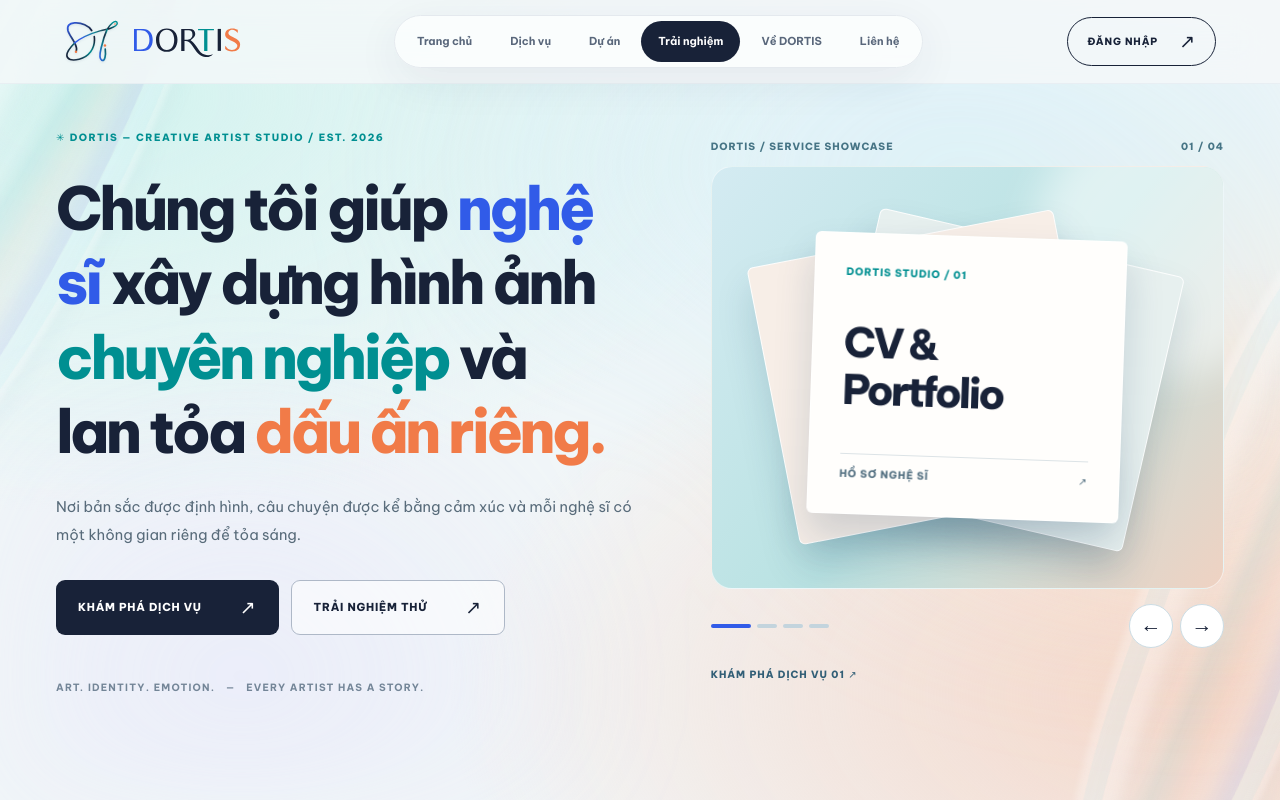
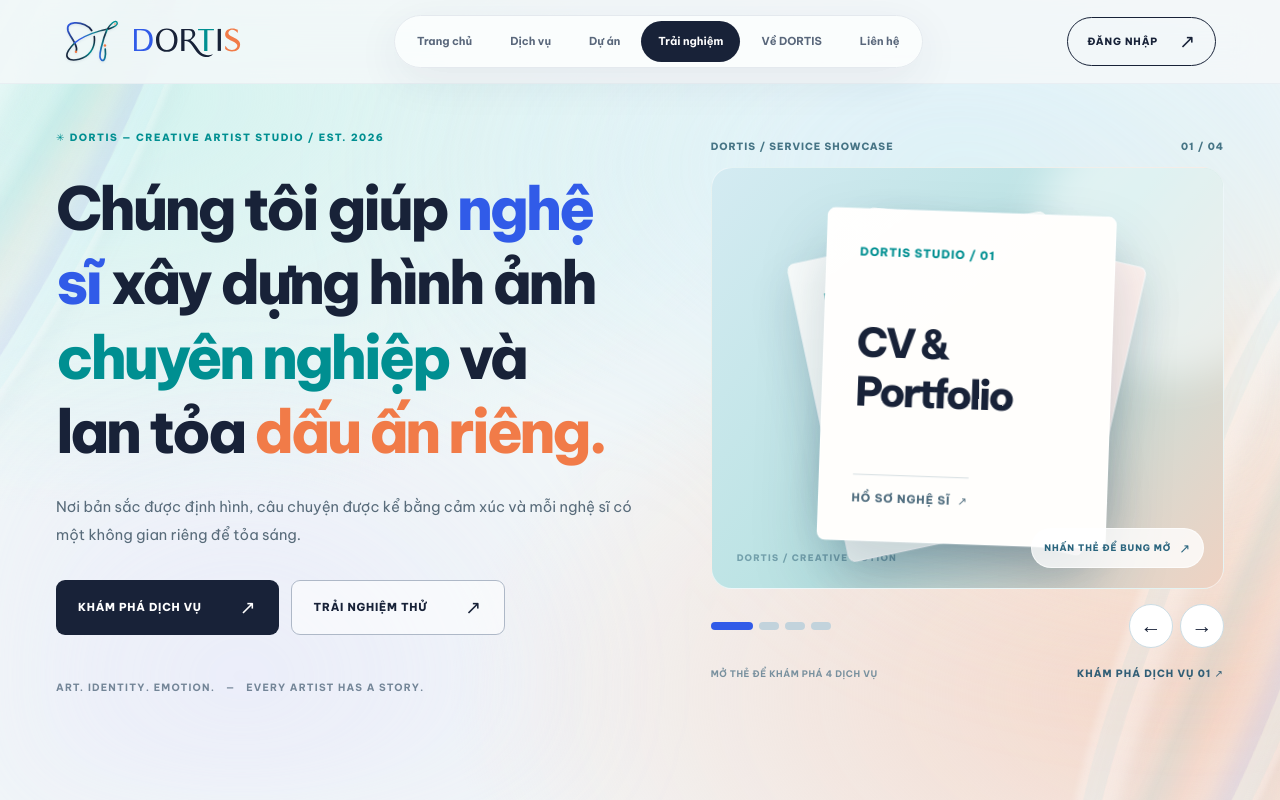
Before and after one commit to LequanganhCT2/Dortis, a React (Vite) app: page / in a window 1280 px wide. Shown: the top 800 px of the page. Built offline with nearby package versions, Linux system fonts and the light colour scheme; no server answers; the database is empty.

Commit message:
feat(hero): expand interactive desktop card fan with swipe and smooth CSS motion

```diff
--- a/src/CaxExperience.jsx
+++ b/src/CaxExperience.jsx
@@ -32,29 +32,116 @@ function useTouchSwipe(left,right){
   }
 }
 export function CaxHeroDeck({images={}}){
-  const [index,setIndex]=useState(0),reduce=useReducedMotion()
-  const shift=step=>setIndex(i=>(i+step+4)%4),s=showcases[index]
-  const touch=useTouchSwipe(()=>shift(1),()=>shift(-1))
-  return <div className={'cax-hero-deck tone-'+index} aria-label="Giới thiệu bốn nhóm dịch vụ Dortis">
-    <div className="cax-deck-top"><span>DORTIS / SERVICE SHOWCASE</span><span aria-live="polite">{String(index+1).padStart(2,'0')} / 04</span></div>
-    <div className="cax-deck-stage" tabIndex={0} {...touch}
-      onKeyDown={e=>{if(e.key==='ArrowRight'){e.preventDefault();shift(1)}if(e.key==='ArrowLeft'){e.preventDefault();shift(-1)}}}
-      aria-roledescription="carousel" aria-label={'Dịch vụ: '+s.label}>
-      <span className="cax-deck-glow"/>
-      <span className="cax-deck-sheet cax-sheet-back" aria-hidden="true"/>
-      <span className="cax-deck-sheet cax-sheet-middle" aria-hidden="true"/>
-      <span key={index} className={'cax-deck-sheet cax-sheet-front'+(reduce?' cax-no-anim':'')}>
-        {images.hero&&<img src={images.hero} alt="" className="cax-deck-custom-image" loading="eager"/>}
-        <span className="cax-sheet-eyebrow">DORTIS STUDIO / {s.code}</span>
-        <strong className="cax-sheet-headline">{s.lines[0]}<span>{s.lines[1]}</span></strong>
-        <span className="cax-sheet-footer">{s.kind}<span>↗</span></span>
+  const [selected,setSelected]=useState(0)
+  const [expanded,setExpanded]=useState(false)
+  const reduce=useReducedMotion()
+  const drag=useRef(null)
+  const ignoreClickUntil=useRef(0)
+  const stageRef=useRef(null)
+  const shift=step=>{setExpanded(true);setSelected(i=>(i+step+showcases.length)%showcases.length)}
+  const toggleCard=i=>{
+    if(Date.now()<ignoreClickUntil.current)return
+    if(!expanded){setSelected(i);setExpanded(true)}
+    else if(i===selected)setExpanded(false)
+    else setSelected(i)
+  }
+  const pointerDown=e=>{
+    if(e.pointerType==='mouse'&&e.button!==0)return
+    drag.current={x:e.clientX,y:e.clientY,pointerId:e.pointerId}
+  }
+  const pointerUp=e=>{
+    const start=drag.current
+    drag.current=null
+    stageRef.current?.style.setProperty('--cax-drag-shift','0px')
+    stageRef.current?.classList.remove('is-dragging')
+    if(!start||start.pointerId!==e.pointerId)return
+    const dx=e.clientX-start.x,dy=e.clientY-start.y
+    if(Math.abs(dx)>42&&Math.abs(dx)>Math.abs(dy)*1.25){
+      ignoreClickUntil.current=Date.now()+380
+      shift(dx<0?1:-1)
+    }
+  }
+  const pointerMove=e=>{
+    if(drag.current&&drag.current.pointerId===e.pointerId){
+      const dx=e.clientX-drag.current.x,dy=e.clientY-drag.current.y
+      if(Math.abs(dx)>8&&Math.abs(dx)>Math.abs(dy)*1.1){
+        stageRef.current?.style.setProperty('--cax-drag-shift',Math.max(-48,Math.min(48,dx*.32)).toFixed(1)+'px')
+        stageRef.current?.classList.add('is-dragging')
+      }
+      return
+    }
+    if(!stageRef.current||reduce||expanded||e.pointerType==='touch')return
+    const r=e.currentTarget.getBoundingClientRect()
+    const x=(e.clientX-r.left)/r.width-.5,y=(e.clientY-r.top)/r.height-.5
+    stageRef.current.style.setProperty('--cax-look-x',(-y*3).toFixed(2)+'deg')
+    stageRef.current.style.setProperty('--cax-look-y',(x*4).toFixed(2)+'deg')
+  }
+  const pointerLeave=()=>{
+    if(stageRef.current){
+      stageRef.current.style.setProperty('--cax-look-x','0deg')
+      stageRef.current.style.setProperty('--cax-look-y','0deg')
+    }
+    drag.current=null
+    stageRef.current?.style.setProperty('--cax-drag-shift','0px')
+    stageRef.current?.classList.remove('is-dragging')
+  }
+  const current=showcases[selected]
+  return <div className={'cax-hero-deck tone-'+selected+(expanded?' cax-deck-expanded':'')} aria-label="Giới thiệu bốn nhóm dịch vụ Dortis">
+    <div className="cax-deck-top"><span>DORTIS / SERVICE SHOWCASE</span><span aria-live="polite">{String(selected+1).padStart(2,'0')} / 04</span></div>
+    <div className="cax-deck-stage" ref={stageRef} tabIndex={0} aria-roledescription="carousel"
+      aria-label={expanded?'Bốn thẻ dịch vụ đã mở. Kéo trái phải hoặc chọn thẻ để xem':'Các thẻ dịch vụ đang xếp chồng. Nhấn thẻ để mở'}
+      onPointerDown={pointerDown} onPointerUp={pointerUp} onPointerCancel={()=>{drag.current=null}}
+      onPointerMove={pointerMove} onPointerLeave={pointerLeave}
+      onKeyDown={e=>{
+        if(e.key==='ArrowRight'){e.preventDefault();shift(1)}
+        if(e.key==='ArrowLeft'){e.preventDefault();shift(-1)}
+        if(e.key==='Escape'&&expanded){e.preventDefault();setExpanded(false)}
+      }}>
+      <span className="cax-deck-glow" aria-hidden="true"/>
+      <span className="cax-deck-ambient-text" aria-hidden="true">DORTIS / CREATIVE MOTION</span>
+      {showcases.map((s,i)=>{
+        const active=i===selected
+        const behind=(i-selected+showcases.length)%showcases.length
+        const collapsedX=[0,-8,9,3][behind]
+        const collapsedY=[0,3,2,-7][behind]
+        const collapsedAngle=[2,-12,13,6][behind]
+        const collapsedScale=[1.18,1.08,1.05,.99][behind]
+        const fanX=[-62,-21,21,62][i]
+        const fanAngle=[-12,-5,5,12][i]
+        const cssVars={
+          '--cax-fan-x':fanX+'%',
+          '--cax-fan-angle':fanAngle+'deg',
+          '--cax-stack-x':collapsedX+'%',
+          '--cax-stack-y':collapsedY+'%',
+          '--cax-stack-angle':collapsedAngle+'deg',
+          '--cax-stack-scale':collapsedScale,
+          zIndex:active?10:1+(showcases.length-behind),
+        }
+        return <button type="button" className={'cax-deck-card cax-card-'+i+(active?' is-active':'')}
+          key={s.code} style={cssVars} aria-pressed={active}
+          aria-label={s.label+(active&&expanded?' – nhấn lại để thu gọn':' – chọn thẻ')}
+          onClick={()=>toggleCard(i)}>
+          {images.hero&&<img src={images.hero} alt="" className="cax-deck-custom-image" loading="eager"/>}
+          <span className="cax-sheet-eyebrow">DORTIS STUDIO / {s.code}</span>
+          <strong className="cax-sheet-headline">{s.lines[0]}<span>{s.lines[1]}</span></strong>
+          <span className="cax-sheet-footer">{s.kind}<span aria-hidden="true">↗</span></span>
+        </button>
+      })}
+      <span className="cax-deck-interaction-hint">{expanded?'CHỌN THẺ · KÉO TRÁI/PHẢI':'NHẤN THẺ ĐỂ BUNG MỞ'} <span aria-hidden="true">↗</span></span>
+    </div>
+    <div className="cax-deck-controls">
+      <span className="cax-deck-dots" aria-label={'Đang chọn '+current.label}>{showcases.map((s,i)=><button type="button" key={s.code} aria-label={'Chọn '+s.label}
+        aria-current={i===selected?'true':undefined} className={i===selected?'active':''}
+        onClick={()=>{setExpanded(true);setSelected(i)}}/>)}</span>
+      <span className="cax-deck-arrows">
+        {expanded&&<button className="cax-deck-collapse" type="button" onClick={()=>setExpanded(false)} aria-label="Thu gọn bốn thẻ">×</button>}
+        <button type="button" onClick={()=>shift(-1)} aria-label="Dịch vụ trước">←</button>
+        <button type="button" onClick={()=>shift(1)} aria-label="Dịch vụ tiếp theo">→</button>
       </span>
     </div>
-    <div className="cax-deck-controls">
-      <span className="cax-deck-dots" aria-hidden="true">{showcases.map((_,i)=><i key={i} className={i===index?'active':''}/>)}</span>
-      <span className="cax-deck-arrows"><button type="button" onClick={()=>shift(-1)} aria-label="Dịch vụ trước">←</button><button type="button" onClick={()=>shift(1)} aria-label="Dịch vụ tiếp theo">→</button></span>
+    <div className="cax-deck-bottom-row"><span className="cax-deck-status" aria-live="polite">{expanded?'04 THẺ ĐANG MỞ · NHẤN THẺ ĐƯỢC CHỌN ĐỂ THU GỌN':'MỞ THẺ ĐỂ KHÁM PHÁ 4 DỊCH VỤ'}</span>
+      <a className="cax-deck-link" href="#dich-vu">KHÁM PHÁ DỊCH VỤ {current.code} ↗</a>
     </div>
-    <a className="cax-deck-link" href="#dich-vu">KHÁM PHÁ DỊCH VỤ {s.code} ↗</a>
   </div>
 }
 export function CaxServicePanels({services,images={}}){
--- a/src/cax.css
+++ b/src/cax.css
@@ -163,3 +163,80 @@ body{overflow-x:hidden;font-family:'Be Vietnam Pro',Arial,sans-serif;font-optica
 .dortis-site .faq-section{scroll-margin-top:94px}
 @media(max-width:900px){.dortis-site .faq-section{grid-template-columns:minmax(0,1fr);gap:25px;padding-top:74px;padding-bottom:85px}.dortis-site .faq-heading,.dortis-site .faq-list{min-width:0}.dortis-site .faq-list summary{min-height:65px;line-height:1.5}}
 @media(max-width:640px){.dortis-site .faq-section{padding-top:55px;padding-bottom:65px}.dortis-site .faq-heading h2{font-size:clamp(30px,7.7vw,42px);line-height:1.4}.dortis-site .faq-list summary{min-height:62px;font-size:12px;gap:12px}.dortis-site .faq-list p{max-width:100%;padding:0 12px 20px 30px}}
+
+
+/* CAX hero: expandable, draggable four-card stack (desktop-first) */
+.cax-hero-deck{--cax-drag-shift:0px}
+.cax-deck-stage{overflow:hidden;user-select:none;-webkit-user-select:none;touch-action:pan-y;cursor:default;transform-style:preserve-3d}
+.cax-deck-ambient-text{position:absolute;left:25px;bottom:23px;color:#4677899e;font-weight:850;letter-spacing:.13em;font-size:9px;pointer-events:none}
+.cax-deck-card{
+  appearance:none;position:absolute;left:50%;top:50%;width:48%;height:67%;
+  display:flex;flex-direction:column;justify-content:space-between;min-width:0;
+  border:1px solid #ffffffdb;border-radius:7px;
+  background:#fffcf9;box-shadow:0 21px 44px #223f5b27;
+  padding:clamp(18px,2.15vw,29px);
+  text-align:left;color:#182238;isolation:isolate;cursor:pointer;
+  -webkit-tap-highlight-color:transparent;backface-visibility:hidden;
+  transform-origin:center center;transform-style:preserve-3d;
+  transform:translate3d(calc(-50% + var(--cax-stack-x)),calc(-50% + var(--cax-stack-y)),0) rotate(var(--cax-stack-angle)) rotateX(var(--cax-look-x,0deg)) rotateY(var(--cax-look-y,0deg)) scale(var(--cax-stack-scale));
+  transition:transform 760ms cubic-bezier(.2,.85,.18,1),box-shadow 520ms ease,background 500ms ease,filter 500ms ease;
+  will-change:transform;outline-offset:5px;
+}
+.cax-deck-card:focus-visible{outline:3px solid #315be8;outline-offset:5px}
+.cax-deck-card::before{content:"";position:absolute;inset:0;border-radius:inherit;
+  background:linear-gradient(140deg,#ffffffae,transparent 46%,#ffffff19);
+  pointer-events:none;z-index:0}
+.cax-deck-card.is-active{background:#fffefc;box-shadow:0 30px 55px #19375534}
+.cax-deck-card.cax-card-1{background:#f2faf7}
+.cax-deck-card.cax-card-2{background:#fff2ee}
+.cax-deck-card.cax-card-3{background:#f5f8fb}
+.cax-deck-card .cax-sheet-headline{font-size:clamp(23px,2.65vw,37px);letter-spacing:-.065em;line-height:1.21;font-weight:790;overflow-wrap:normal;word-break:normal}
+.cax-deck-card .cax-sheet-eyebrow{font-size:clamp(8px,.76vw,10px);white-space:normal}
+.cax-deck-card .cax-sheet-footer{min-width:0;font-size:clamp(8px,.75vw,10px);line-height:1.6;gap:6px}
+.cax-deck-card .cax-sheet-footer span{flex-shrink:0}
+.cax-deck-expanded .cax-deck-card{
+  transform:translate3d(calc(-50% + var(--cax-fan-x) + var(--cax-drag-shift,0px)),-49%,0) rotate(var(--cax-fan-angle)) scale(.76);
+  box-shadow:0 22px 40px #18385026;
+  filter:saturate(.9)
+}
+.cax-deck-expanded .cax-deck-card.is-active{
+  transform:translate3d(calc(-50% + var(--cax-fan-x) + var(--cax-drag-shift,0px)),-56%,0) rotate(0deg) scale(.9);
+  box-shadow:0 35px 60px #19344c3c;
+  filter:saturate(1)
+}
+.cax-deck-expanded .cax-deck-card:not(.is-active):hover{
+  transform:translate3d(calc(-50% + var(--cax-fan-x) + var(--cax-drag-shift,0px)),-52%,0) rotate(var(--cax-fan-angle)) scale(.81);
+  box-shadow:0 28px 50px #19375033;
+  filter:saturate(1)
+}
+.cax-deck-stage.is-dragging .cax-deck-card{transition-duration:0ms!important;cursor:grabbing!important}
+.cax-deck-interaction-hint{position:absolute;right:19px;bottom:20px;
+  display:inline-flex;align-items:center;gap:8px;z-index:12;pointer-events:none;
+  color:#2a657e;font-size:9px;letter-spacing:.1em;font-weight:800;
+  background:#ffffffc9;border:1px solid #ffffffa6;border-radius:30px;padding:9px 12px}
+.cax-deck-interaction-hint span{font-size:13px}
+.cax-deck-dots{gap:6px}
+.cax-deck-dots button{width:20px;height:8px;background:#c2d3dc;border:0;border-radius:20px;padding:0;
+  transition:background 240ms ease,width 320ms ease;cursor:pointer}
+.cax-deck-dots button.active,.cax-deck-dots button[aria-current="true"]{width:42px;background:#315be8}
+.cax-deck-dots button:focus-visible{outline:2px solid #315be8;outline-offset:3px}
+.cax-deck-arrows .cax-deck-collapse{font-size:25px;color:#4b667d}
+.cax-deck-bottom-row{display:flex;justify-content:space-between;align-items:center;gap:14px;flex-wrap:wrap;margin-top:4px}
+.cax-deck-status{color:#78909e;font-size:9px;letter-spacing:.06em;font-weight:700}
+.cax-deck-bottom-row .cax-deck-link{margin:0}
+@media(hover:none){.cax-deck-expanded .cax-deck-card:not(.is-active):hover{
+  transform:translate3d(calc(-50% + var(--cax-fan-x) + var(--cax-drag-shift,0px)),-49%,0) rotate(var(--cax-fan-angle)) scale(.76)
+}}
+@media(max-width:640px){
+  .cax-deck-card{width:63%;height:66%;padding:16px}
+  .cax-deck-card .cax-sheet-headline{font-size:clamp(22px,6vw,30px)}
+  .cax-deck-expanded .cax-deck-card{transform:translate3d(calc(-50% + var(--cax-fan-x) + var(--cax-drag-shift,0px)),-49%,0) rotate(var(--cax-fan-angle)) scale(.65)}
+  .cax-deck-expanded .cax-deck-card.is-active{transform:translate3d(calc(-50% + var(--cax-fan-x) + var(--cax-drag-shift,0px)),-56%,0) rotate(0deg) scale(.75)}
+  .cax-deck-interaction-hint{font-size:8px;right:9px;bottom:10px;padding:6px 9px}
+  .cax-deck-bottom-row{flex-direction:column;align-items:flex-start;gap:2px}
+  .cax-deck-status{font-size:8px}
+}
+@media(prefers-reduced-motion:reduce){
+  .cax-deck-card,.cax-deck-dots button{transition:none!important;animation:none!important}
+  .cax-deck-card{will-change:auto}
+}
```
